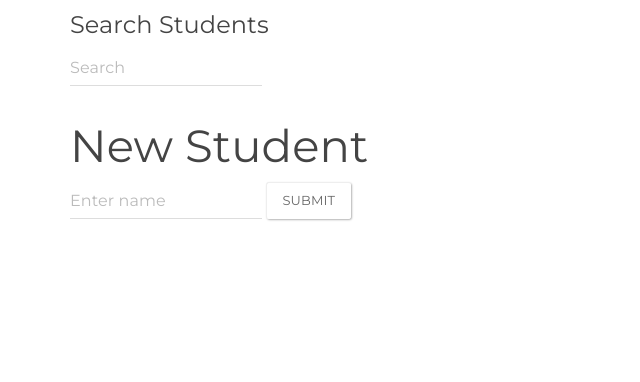
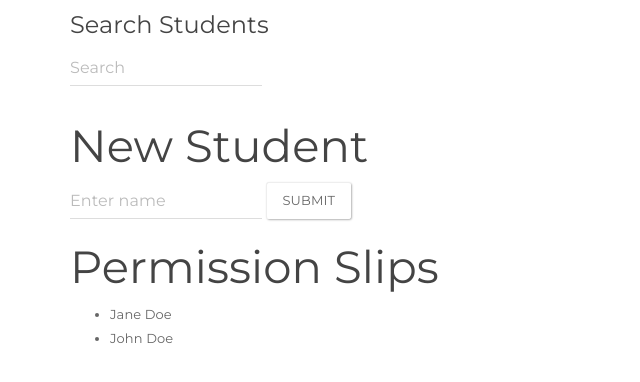
Before and after one commit to afenix/studentRoster, a plain HTML site: page index.html in a window 1280 px wide. Shown: the whole page, without its empty margins (0-640 px from the left). Drawn offline with Linux system fonts and the light colour scheme.

Commit message:
Add FieldTripsController

```diff
--- /dev/null
+++ b/controllers/FieldTripsController.js
@@ -0,0 +1,3 @@
+studentRoster.controller('FieldTripsCtrl', function FieldTripsCtrl($scope) {
+  $scope.studentsWithPermission = [{ name: "Jane Doe"}, { name: "John Doe"}];
+});
--- a/index.html
+++ b/index.html
@@ -5,11 +5,13 @@
     <title>Student App</title>
     <script src='lib/angular.js'></script>
     <script src='app.js'></script>
-    <script src='js/StudentsController.js'></script>
+    <script src='controllers/StudentsController.js'></script>
+    <script src='controllers/FieldTripsController.js'></script>
     <link rel="stylesheet" href="css/bootstrap-paper.css" media="screen" title="no title" charset="utf-8">
   </head>
   <body>
-    <div class ="container" ng-controller="StudentsCtrl">
+    <div class ="container">
+      <div ng-controller="StudentsCtrl">
         <div class="row" ng-show"students.length">
           <div class="col-md-12">
             <h4>Search Students</h4>
@@ -49,5 +51,16 @@
           </div>
         </div>
       </div>
+        <div class="row permission" ng-controller="FieldTripsCtrl">
+          <div class="col-md-6">
+            <h2>Permission Slips</h2>
+            <ul>
+              <li ng-repeat="item in studentsWithPermission">
+                {{item.name}}
+              </li>
+            </ul>
+          </div>
+      </div>
+    </div>
   </body>
 </html>
```
Also changed, not shown: controllers/StudentsController.js (renamed from js/StudentsController.js). Lines whose indentation alone changed are shown as unchanged.
